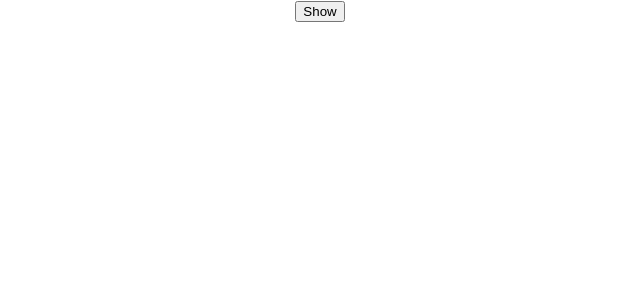
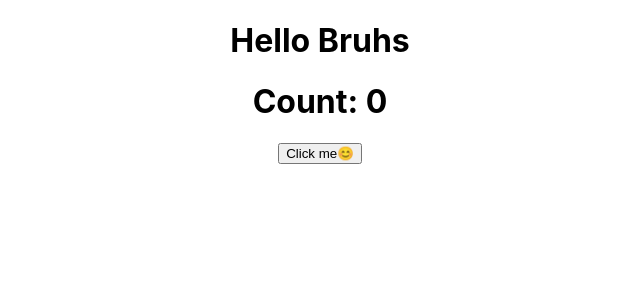
Before and after one commit to MinhAnh2610/TIkTok, a React (Create React App) app: page / in a window 1280 px wide. Shown: the top 300 px of the page, without its empty margins (320-960 px from the left). Built offline with nearby package versions, Linux system fonts and the light colour scheme.

Commit message:
React.memo

```diff
--- a/src/App.js
+++ b/src/App.js
@@ -1,13 +1,18 @@
 import "./App.css";
-import { useState } from "react";
+import { useState, memo } from "react";
 import Content from "./Content";
 
 function App() {
-  const [show, setShow] = useState(false);
+  const [count, setCount] = useState(0);
+
+  const increase = () => {
+    setCount(count + 1);
+  };
   return (
     <div className="App">
-      <button onClick={() => setShow(!show)}>Show</button>
-      {show && <Content/>}
+      <Content/>
+      <h1>Count: {count}</h1>
+      <button onClick={increase}>Click me😊</button>
     </div>
   );
 }
--- a/src/Content.js
+++ b/src/Content.js
@@ -1,40 +1,12 @@
-import { useEffect, useLayoutEffect, useRef, useState } from "react";
+import { memo } from "react";
 
 function Content() {
-  const [count, setCount] = useState(60);
-
-  const timerId = useRef();
-  const prevCount = useRef();
-  const h1Ref = useRef();
-
-  useEffect(() => {
-    prevCount.current = count;
-  }, [count]);
-
-  useEffect(() => {
-    const rect = h1Ref.current.getBoundingClientRect();
-    console.log(rect);
-  })
-
-  const handleStart = () => {
-    timerId.current = setInterval(() => {
-      setCount((count) => count - 1);
-    }, 1000);
-  };
-
-  const handleStop = () => {
-    clearInterval(timerId.current);
-  };
-
-  console.log(count, prevCount.current);
-
+  console.log("re-render");
   return (
     <div>
-      <h1 ref={h1Ref}>Count: {count}</h1>
-      <button onClick={handleStart}>Start</button>
-      <button onClick={handleStop}>Stop</button>
+      <h1>Hello Bruhs</h1>
     </div>
   );
 }
 
-export default Content;
+export default memo(Content);
```
